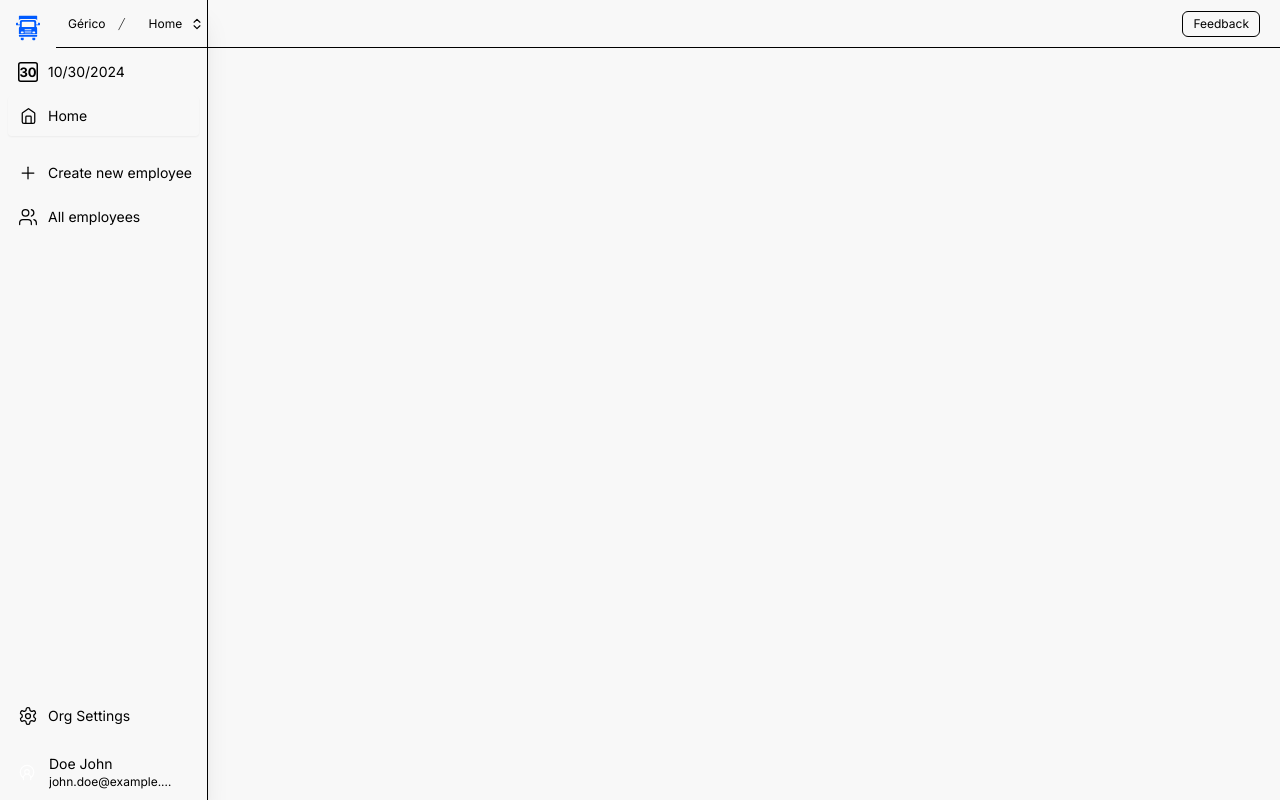
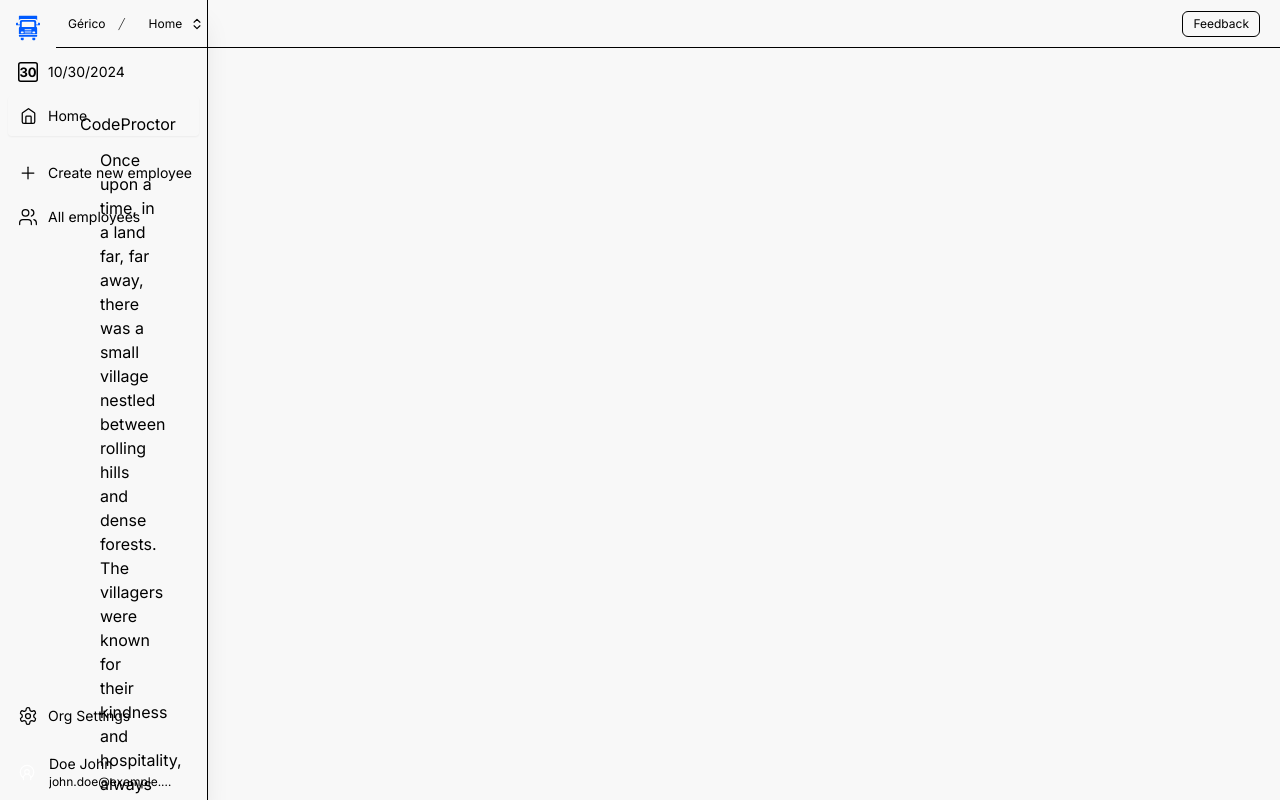
Before and after one commit to AbassHammed/gerico-client, a Next.js app: page /dashboard in a window 1280 px wide. Built offline with nearby package versions, Linux system fonts and the light colour scheme.

Commit message:
Some years ago i was strongly adviced to master css and now i am reaping the consequence of not listening to that advice cause WHYTF can't i make a layout to be sticky and only the children to scrollable - well we will continue tomorrow

```diff
--- a/src/app/dashboard/page.tsx
+++ b/src/app/dashboard/page.tsx
@@ -2,9 +2,42 @@ import React from 'react';
 
 export default function dashboardPage() {
   return (
-    <React.Fragment>
-      <div className="mx-auto h-24 w-full max-w-3xl rounded-xl bg-red-200" />
-      <div className="mx-auto h-[100vh] w-full max-w-3xl rounded-xl bg-red-100" />
-    </React.Fragment>
+    <div className="w-full mx-auto my-16 space-y-16 max-w-7xl">
+      <div className="flex items-center justify-between mx-6 space-x-6">
+        <div className="flex flex-col items-center gap-3">
+          <h1>CodeProctor</h1>
+          <p className="max-w-14">
+            Once upon a time, in a land far, far away, there was a small village nestled between
+            rolling hills and dense forests. The villagers were known for their kindness and
+            hospitality, always welcoming travelers with open arms and warm hearts. Among the
+            villagers was a young girl named Elara, who had a curious mind and an adventurous
+            spirit. She loved exploring the forests and discovering new things. One day, while
+            wandering deeper into the woods than she had ever gone before, Elara stumbled upon a
+            hidden path. The path was overgrown with vines and leaves, almost as if it had been
+            forgotten by time itself. Intrigued, she decided to follow it. The path led her to a
+            clearing where she found an ancient, towering tree with a door carved into its trunk.
+            With a mixture of excitement and apprehension, Elara pushed the door open and stepped
+            inside. To her amazement, the interior of the tree was a vast library, filled with books
+            of all shapes and sizes. The air was thick with the scent of old paper and ink. Elara's
+            eyes widened as she took in the sight of countless shelves, each one brimming with
+            knowledge and stories waiting to be discovered. She spent hours exploring the library,
+            losing herself in the pages of books that told tales of distant lands, magical
+            creatures, and heroic adventures. As the sun began to set, casting a warm golden glow
+            through the small windows of the tree, Elara realized it was time to head back to the
+            village. She carefully selected a few books to take with her, knowing she would return
+            to this magical place again and again. With a heart full of wonder and a mind buzzing
+            with new ideas, she made her way back home, eager to share her discoveries with her
+            friends and family. From that day on, Elara visited the hidden library whenever she
+            could, each time uncovering new stories and learning more about the world beyond her
+            village. Her adventures inspired the villagers, and soon, they too began to explore the
+            forests and seek out their own hidden paths. The village flourished, becoming a place
+            where curiosity and knowledge were celebrated, and the spirit of adventure lived on in
+            the hearts of all who called it home. And so, the story of Elara and the hidden library
+            became a legend, passed down through generations, reminding everyone that sometimes, the
+            greatest treasures are found in the most unexpected places.
+          </p>
+        </div>
+      </div>
+    </div>
   );
 }
--- a/src/components/layouts/DashboardLayout/DashboardLayout.tsx
+++ b/src/components/layouts/DashboardLayout/DashboardLayout.tsx
@@ -6,11 +6,13 @@ import DashboardHeader from './DashboardHeader/DashboardHeader';
 import NavigationBar from './NavigationBar/NavigationBar';
 
 const DashboardLayout = ({ children }: { children: ReactNode }) => (
-  <div className="flex h-screen min-h-0 basis-0 flex-1">
+  <div className="flex h-screen min-h-0 basis-0 flex-1 !overflow-hidden">
     <div className="flex h-full w-full">
       <NavigationBar />
-      <DashboardHeader />
-      <main className="h-full flex flex-col flex-1 w-full overflow-x-hidden">{children}</main>
+      <div className="h-full w-full flex flex-col">
+        <DashboardHeader />
+        <main className="h-full flex flex-col flex-1 w-full overflow-y-auto">{children}</main>
+      </div>
     </div>
   </div>
 );
```
